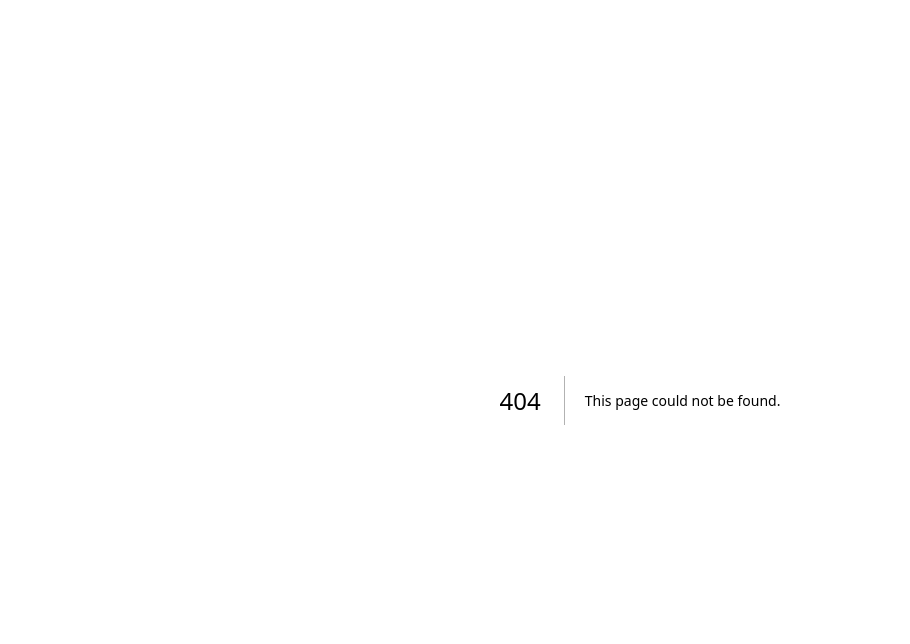
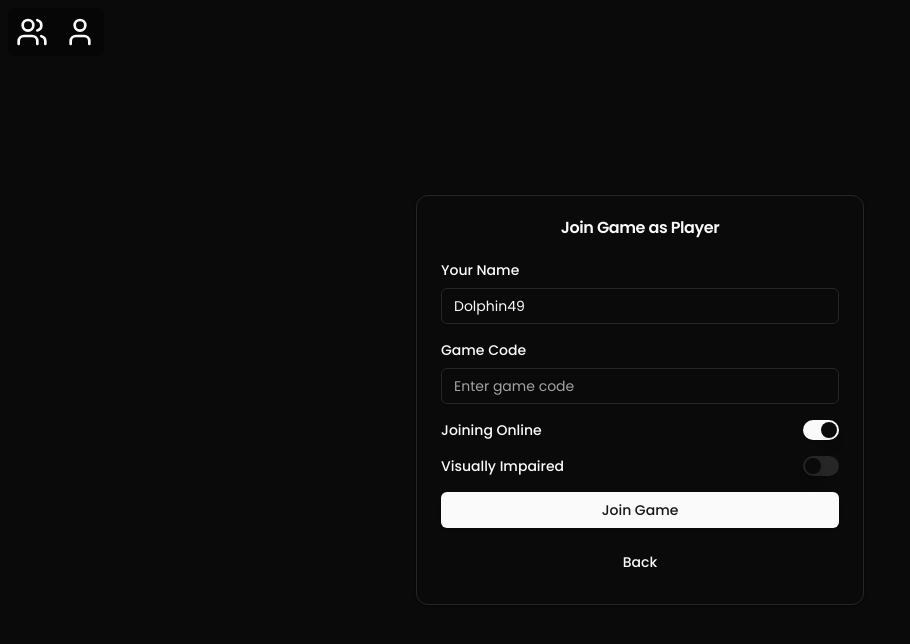
Before and after one commit to edwnl/unihack-2025, a Next.js app in the folder frontend/: page /poker/player in a window 1280 px wide. Before the commit this address had no page. Shown: the top 644 px of the page, without its empty margins (0-910 px from the left). Built offline with nearby package versions, Linux system fonts and the light colour scheme; no server answers.

Commit message:
Edwin/waiting page impl (#28)
* added debug navigation

* re-worked the routing and implemented waiting page

* lint and format

* merge pick game

* fix routing bugs

```diff
--- a/frontend/app/layout.tsx
+++ b/frontend/app/layout.tsx
@@ -2,6 +2,7 @@ import type { Metadata } from "next";
 import "./globals.css";
 import { Poppins } from "next/font/google";
 import { GameProvider } from "@/lib/game-context";
+import DebugNavigation from "@/components/debug-navigation";
 
 const poppins = Poppins({
   subsets: ["latin"],
@@ -21,6 +22,7 @@ export default function RootLayout({
   return (
     <html lang="en" className="dark">
       <body className={`${poppins.className} antialiased`}>
+        <DebugNavigation />
         <GameProvider>{children}</GameProvider>
       </body>
     </html>
--- a/frontend/app/pick-game/page.tsx
+++ b/frontend/app/pick-game/page.tsx
@@ -1,10 +1,13 @@
 "use client";
+
 import { useRouter } from "next/navigation";
 import Link from "next/link";
 import { Button } from "@/components/ui/button";
 import { ArrowLeft } from "lucide-react";
+
 export default function GameSelectionPage() {
   const router = useRouter();
+
   return (
     <main className="flex min-h-screen flex-col items-center justify-center p-4 md:p-8">
       <Button
@@ -19,7 +22,7 @@ export default function GameSelectionPage() {
       <div className="w-full pt-14 md:pt-0">
         <h1 className="text-3xl font-bold text-center mb-12">Select a Game</h1>
         <div className="grid grid-cols-1 md:grid-cols-3 gap-8 max-w-5xl mx-auto">
-          <Link href="/pick-game/start" className="block w-full h-full">
+          <Link href="/poker" className="block w-full h-full">
             <div className="w-full aspect-[3/4] rounded-xl overflow-hidden shadow-lg bg-blue-900 flex flex-col items-center justify-center hover:opacity-90 transition-opacity">
               <span
                 className="text-6xl mb-4"
--- a/frontend/app/pick-game/start/dealer/page.tsx
+++ b/frontend/app/poker/dealer/page.tsx
@@ -8,23 +8,38 @@ import { Card, CardContent, CardHeader, CardTitle } from "@/components/ui/card";
 
 export default function DealerCreatePage() {
   const router = useRouter();
-  const { setUserRole } = useGameContext();
+  const { setUserRole, setGameRoom } = useGameContext();
   const [loading, setLoading] = useState(false);
   const [error, setError] = useState<string | null>(null);
+
+  // Backend URL with fallback
+  const backendUrl =
+    process.env.NEXT_PUBLIC_BACKEND_URL || "http://localhost:8080";
 
   const handleDealerCreate = async () => {
     setLoading(true);
     setError(null);
 
     try {
-      // temporary
+      const response = await fetch(`${backendUrl}/api/game/dealer/create`, {
+        method: "POST",
+        headers: { "Content-Type": "application/json" },
+      });
+
+      if (!response.ok) {
+        throw new Error("Failed to create game room");
+      }
+
+      const data = await response.json();
+      setGameRoom(data);
+
+      // Set user role with dealer ID
       setUserRole({
         role: "DEALER",
-        playerId: "temp-dealer-id",
+        playerId: data.dealerId,
       });
 
-      // home for now
-      router.push("/");
+      router.push(`waiting/${data.id}`);
     } catch (err) {
       setError((err as Error).message);
     } finally {
@@ -58,7 +73,7 @@ export default function DealerCreatePage() {
             <Button
               variant="ghost"
               className="w-full mt-4"
-              onClick={() => router.push("/pick-game/start")}
+              onClick={() => router.push("/poker")}
             >
               Back
             </Button>
--- a/frontend/app/pick-game/game/[id]/page.tsx
+++ b/frontend/app/poker/game/[id]/page.tsx
@@ -6,6 +6,7 @@ import { useParams, useRouter } from "next/navigation";
 import { useGameContext } from "@/lib/game-context";
 import { connectWebSocket, disconnectWebSocket } from "@/lib/websocket-service";
 import DealerView from "@/components/dealer-view";
+import PlayerView from "@/components/player-view";
 
 export default function GamePage() {
   const params = useParams();
@@ -75,7 +76,11 @@ export default function GamePage() {
 
   return (
     <main className="flex min-h-screen flex-col items-center p-4 md:p-8">
-      <DealerView gameId={gameId} />
+      {userRole?.role === "PLAYER" ? (
+        <PlayerView gameId={gameId} />
+      ) : (
+        <DealerView gameId={gameId} />
+      )}
     </main>
   );
 }
--- a/frontend/app/pick-game/start/page.tsx
+++ b/frontend/app/poker/page.tsx
@@ -1,3 +1,4 @@
+// frontend/app/start/page.tsx
 "use client";
 
 import { useRouter } from "next/navigation";
@@ -16,15 +17,9 @@ export default function StartPage() {
     });
 
     if (role === "PLAYER") {
-      // player details page
-      router.push("/pick-game/start/player");
+      router.push("poker/player");
     } else {
-      // dealer -> waiting room
-      const mockGameCode = Math.random()
-        .toString(36)
-        .substring(2, 8)
-        .toUpperCase();
-      router.push(`/pick-game/waiting/${mockGameCode}`);
+      router.push("poker/dealer");
     }
   };
 
@@ -33,7 +28,8 @@ export default function StartPage() {
       <Button
         variant="ghost"
         className="absolute top-4 left-4"
-        onClick={() => router.push("/pick-game")}
+        onClick={() => router.push("/")}
+        aria-label="Go back to home page"
       >
         <ArrowLeft className="w-5 h-5 mr-1" />
         Back
@@ -41,13 +37,18 @@ export default function StartPage() {
 
       <div className="w-full max-w-md">
         <div className="max-w-md w-full">
-          <h1 className="text-3xl font-bold text-center text-b mb-6">
+          <h1 className="text-3xl font-bold text-center mb-6" id="page-heading">
             Ready to play? 🃏
           </h1>
-          <div className="space-y-4">
-            <div
+          <div
+            className="space-y-4"
+            role="group"
+            aria-labelledby="page-heading"
+          >
+            <button
               onClick={() => handleRoleSelect("PLAYER")}
-              className="group block w-full py-3 bg-gray-100 text-black font-bold rounded-lg shadow-md hover:bg-[#ffe330] transition duration-300 text-center relative overflow-hidden cursor-pointer"
+              className="group block w-full py-3 bg-gray-100 text-black font-bold rounded-lg shadow-md hover:bg-primary/90 transition duration-300 text-center relative overflow-hidden cursor-pointer"
+              aria-label="Join a game as a player"
             >
               <div className="relative w-full inline-flex justify-center items-center">
                 <span className="inline-block mr-0 group-hover:mr-2 transition-all duration-300 align-middle">
@@ -57,10 +58,11 @@ export default function StartPage() {
                   &gt; Player
                 </span>
               </div>
-            </div>
-            <div
+            </button>
+            <button
               onClick={() => handleRoleSelect("DEALER")}
-              className="group block w-full py-3 bg-gray-100 text-black font-bold rounded-lg shadow-md hover:bg-[#ffe330] transition duration-300 text-center relative overflow-hidden cursor-pointer"
+              className="group block w-full py-3 bg-gray-100 text-black font-bold rounded-lg shadow-md hover:bg-primary/90 transition duration-300 text-center relative overflow-hidden cursor-pointer"
+              aria-label="Create a lobby as a dealer"
             >
               <div className="relative w-full inline-flex justify-center items-center">
                 <span className="inline-block mr-0 group-hover:mr-2 transition-all duration-300 align-middle">
@@ -70,7 +72,7 @@ export default function StartPage() {
                   &gt; Dealer
                 </span>
               </div>
-            </div>
+            </button>
           </div>
         </div>
       </div>
--- a/frontend/app/pick-game/start/player/page.tsx
+++ b/frontend/app/poker/player/page.tsx
@@ -1,25 +1,30 @@
+// frontend/app/start/player/page.tsx
+
 "use client";
 
 import { useState } from "react";
 import { Button } from "@/components/ui/button";
 import { useRouter } from "next/navigation";
 import { useGameContext } from "@/lib/game-context";
-import { Input } from "@/components/ui/input";
 import { Switch } from "@/components/ui/switch";
-import { Label } from "@/components/ui/label";
 import { Card, CardContent, CardHeader, CardTitle } from "@/components/ui/card";
+import { generateRandomName } from "@/lib/name-generator";
 
 export default function PlayerJoinPage() {
   const router = useRouter();
-  const { setUserRole } = useGameContext();
+  const { setUserRole, setGameRoom } = useGameContext();
   const [loading, setLoading] = useState(false);
   const [error, setError] = useState<string | null>(null);
 
-  // player states
-  const [name, setName] = useState("");
+  // Form state for player
+  const [name, setName] = useState(generateRandomName());
   const [gameCode, setGameCode] = useState("");
   const [online, setOnline] = useState(true);
   const [visuallyImpaired, setVisuallyImpaired] = useState(false);
+
+  // Backend URL with fallback
+  const backendUrl =
+    process.env.NEXT_PUBLIC_BACKEND_URL || "http://localhost:8080";
 
   const handlePlayerJoin = async () => {
     if (!name || !gameCode) {
@@ -31,14 +36,33 @@ export default function PlayerJoinPage() {
     setError(null);
 
     try {
-      // temp
+      const response = await fetch(`${backendUrl}/api/game/player/join`, {
+        method: "POST",
+        headers: { "Content-Type": "application/json" },
+        body: JSON.stringify({ name, gameCode, online, visuallyImpaired }),
+      });
+
+      if (!response.ok) {
+        const errorText = await response.text();
+        throw new Error(errorText || "Failed to join game");
+      }
+
+      const player = await response.json();
+
+      // Set user role with player ID returned from server
       setUserRole({
         role: "PLAYER",
-        playerId: "temp-player-id",
+        playerId: player.id,
       });
 
-      // home
-      router.push("/");
+      // Get room details
+      const roomResponse = await fetch(`${backendUrl}/api/game/${gameCode}`);
+      if (roomResponse.ok) {
+        const room = await roomResponse.json();
+        setGameRoom(room);
+      }
+
+      router.push(`/poker/waiting/${gameCode}`);
     } catch (err) {
       setError((err as Error).message);
     } finally {
@@ -56,27 +80,38 @@ export default function PlayerJoinPage() {
           <CardContent>
             <div className="flex flex-col space-y-4">
               <div className="space-y-2">
-                <Label htmlFor="name">Your Name</Label>
-                <Input
+                <label htmlFor="name" className="block text-sm font-medium">
+                  Your Name
+                </label>
+                <input
                   id="name"
+                  type="text"
                   value={name}
+                  maxLength={16} // <-- Enforces a 16-character limit
                   onChange={(e) => setName(e.target.value)}
                   placeholder="Enter your name"
+                  className="flex h-9 w-full rounded-md border border-input bg-transparent px-3 py-1 text-base shadow-sm transition-colors file:border-0 file:bg-transparent file:text-sm file:font-medium file:text-foreground placeholder:text-muted-foreground focus-visible:outline-none focus-visible:ring-1 focus-visible:ring-ring disabled:cursor-not-allowed disabled:opacity-50 md:text-sm"
                 />
               </div>
 
               <div className="space-y-2">
-                <Label htmlFor="gameCode">Game Code</Label>
-                <Input
+                <label htmlFor="gameCode" className="block text-sm font-medium">
+                  Game Code
+                </label>
+                <input
                   id="gameCode"
+                  type="text"
                   value={gameCode}
                   onChange={(e) => setGameCode(e.target.value.toUpperCase())}
                   placeholder="Enter game code"
+                  className="flex h-9 w-full rounded-md border border-input bg-transparent px-3 py-1 text-base shadow-sm transition-colors file:border-0 file:bg-transparent file:text-sm file:font-medium file:text-foreground placeholder:text-muted-foreground focus-visible:outline-none focus-visible:ring-1 focus-visible:ring-ring disabled:cursor-not-allowed disabled:opacity-50 md:text-sm"
                 />
               </div>
 
               <div className="flex items-center justify-between">
-                <Label htmlFor="online">Joining Online</Label>
+                <label htmlFor="online" className="block text-sm font-medium">
+                  Joining Online
+                </label>
                 <Switch
                   id="online"
                   checked={online}
@@ -85,7 +120,12 @@ export default function PlayerJoinPage() {
               </div>
 
               <div className="flex items-center justify-between">
-                <Label htmlFor="visuallyImpaired">Visually Impaired</Label>
+                <label
+                  htmlFor="visuallyImpaired"
+                  className="block text-sm font-medium"
+                >
+                  Visually Impaired
+                </label>
                 <Switch
                   id="visuallyImpaired"
                   checked={visuallyImpaired}
@@ -107,7 +147,7 @@ export default function PlayerJoinPage() {
             <Button
               variant="ghost"
               className="w-full mt-4"
-              onClick={() => router.push("/pick-game/start")}
+              onClick={() => router.push("/poker")}
             >
               Back
             </Button>
--- a/frontend/app/pick-game/waiting/[id]/page.tsx
+++ b/frontend/app/poker/waiting/[id]/page.tsx
@@ -1,24 +1,102 @@
+// frontend/app/waiting/[id]/page.tsx
 "use client";
 
-import { useState } from "react";
+import { useEffect, useState } from "react";
 import { useParams, useRouter } from "next/navigation";
 import { Button } from "@/components/ui/button";
 import { Card, CardContent, CardHeader, CardTitle } from "@/components/ui/card";
 import { useGameContext } from "@/lib/game-context";
+import { connectWebSocket, disconnectWebSocket } from "@/lib/websocket-service";
+import { generateRandomName } from "@/lib/name-generator";
 
 export default function WaitingRoomPage() {
   const params = useParams();
   const router = useRouter();
   const gameId = params.id as string;
-  const [error] = useState<string | null>(null);
+  const { gameRoom, setGameRoom, userRole } = useGameContext();
+  const [error, setError] = useState<string | null>(null);
   const [isCopied, setIsCopied] = useState(false);
-  const { userRole } = useGameContext();
 
-  // mock up to test
-  const mockPlayers = [
-    { id: "1", name: "Player 1", online: true, visuallyImpaired: false },
-    { id: "2", name: "Player 2", online: true, visuallyImpaired: true },
-  ];
+  // Backend URL
+  const backendUrl =
+    process.env.NEXT_PUBLIC_BACKEND_URL || "http://localhost:8080";
+
+  // Connect to WebSocket
+  useEffect(() => {
+    connectWebSocket(gameId, (updatedRoom) => {
+      setGameRoom(updatedRoom);
+
+      // If game has started, redirect to game page
+      if (updatedRoom.gameState !== "WAITING") {
+        router.push(`/poker/game/${gameId}`);
+      }
+    });
+
+    return () => {
+      disconnectWebSocket();
+    };
+  }, [gameId, setGameRoom, userRole, router]);
+
+  // Fetch initial game state
+  useEffect(() => {
+    const fetchGameRoom = async () => {
+      try {
+        const response = await fetch(`${backendUrl}/api/game/${gameId}`);
+        if (!response.ok) {
+          throw new Error("Game room not found");
+        }
+        const data = await response.json();
+        setGameRoom(data);
+
+        // Check if game has already started
+        if (data.gameState !== "WAITING") {
+          router.push(`/poker/game/${gameId}`);
+        }
+      } catch (err) {
+        setError((err as Error).message);
+      }
+    };
+
+    fetchGameRoom();
+  }, [gameId, backendUrl, setGameRoom, userRole, router]);
+
+  const handleAddFakePlayer = async () => {
+    try {
+      // Prompt the dealer for the fake player's name
+      const fakeName = generateRandomName();
+
+      const response = await fetch(
+        `${backendUrl}/api/game/dealer/add-fake-player`,
+        {
+          method: "POST",
+          headers: { "Content-Type": "application/json" },
+          body: JSON.stringify({ name: fakeName, gameCode: gameId }),
+        },
+      );
+
+      if (!response.ok) {
+        const errorText = await response.text();
+        throw new Error(errorText || "Failed to add fake player");
+      }
+    } catch (err) {
+      setError((err as Error).message);
+    }
+  };
+
+  const handleStartGame = async () => {
+    try {
+      const response = await fetch(`${backendUrl}/api/game/${gameId}/start`, {
+        method: "POST",
+      });
+
+      if (!response.ok) {
+        const errorText = await response.text();
+        throw new Error(errorText || "Failed to start game");
+      }
+    } catch (err) {
+      setError((err as Error).message);
+    }
+  };
 
   const copyGameCode = () => {
     navigator.clipboard.writeText(gameId);
@@ -26,10 +104,7 @@ export default function WaitingRoomPage() {
     setTimeout(() => setIsCopied(false), 2000);
   };
 
-  const handleStartGame = () => {
-    // router.push(`/pick-game/game/${gameId}`); WHEN game file implementation is added
-    router.push("/");
-  };
+  if (!gameRoom) return <p className="text-center p-8">Loading...</p>;
 
   return (
     <main className="flex min-h-screen flex-col items-center p-4 md:p-8">
@@ -54,7 +129,7 @@ export default function WaitingRoomPage() {
                 </div>
               </div>
               <span className="text-sm font-normal bg-secondary px-3 py-1 rounded">
-                WAITING
+                {gameRoom.gameState}
               </span>
             </CardTitle>
           </CardHeader>
@@ -62,13 +137,13 @@ export default function WaitingRoomPage() {
             <div className="flex flex-col space-y-4">
               <div>
                 <h3 className="text-lg font-medium mb-2">
-                  Players ({mockPlayers.length}/5):
+                  Players ({gameRoom.players.length}/5):
                 </h3>
-                {mockPlayers.length === 0 ? (
+                {gameRoom.players.length === 0 ? (
                   <p>No players have joined yet.</p>
                 ) : (
                   <ul className="divide-y">
-                    {mockPlayers.map((player) => (
+                    {gameRoom.players.map((player) => (
                       <li
                         key={player.id}
                         className="flex items-center justify-between py-2"
@@ -95,15 +170,28 @@ export default function WaitingRoomPage() {
               {userRole?.role === "DEALER" && (
                 <div className="mt-4">
                   <Button
+                    onClick={handleAddFakePlayer}
+                    variant="outline"
+                    className="w-full mb-4"
+                    disabled={gameRoom.players.length >= 5}
+                  >
+                    Add Fake Player
+                  </Button>
+                  <Button
                     onClick={handleStartGame}
-                    disabled={mockPlayers.length < 2}
+                    disabled={gameRoom.players.length < 3}
                     className="w-full"
                   >
                     Start Game
                   </Button>
-                  {mockPlayers.length < 2 && (
+                  {gameRoom.players.length < 3 && (
                     <p className="text-sm text-muted-foreground mt-2 text-center">
-                      At least 2 players are required to start the game.
+                      At least 3 players are required to start the game.
+                    </p>
+                  )}
+                  {gameRoom.players.length >= 5 && (
+                    <p className="text-sm text-muted-foreground mt-2 text-center">
+                      Maximum player limit reached (5).
                     </p>
                   )}
                 </div>
@@ -123,7 +211,7 @@ export default function WaitingRoomPage() {
         </Card>
 
         <div className="text-center">
-          <Button variant="ghost" onClick={() => router.push("/")}>
+          <Button variant="ghost" onClick={() => router.push("/poker")}>
             Leave Game
           </Button>
         </div>
--- /dev/null
+++ b/frontend/components/debug-navigation.tsx
@@ -0,0 +1,28 @@
+// frontend/components/debug-navigation.tsx
+"use client";
+
+import { useRouter } from "next/navigation";
+import { User, Users } from "lucide-react";
+
+export default function DebugNavigation() {
+  const router = useRouter();
+
+  return (
+    <div className="fixed top-2 left-2 z-50 flex gap-2 bg-black/30 backdrop-blur-sm p-1 rounded-md">
+      <button
+        onClick={() => router.push("/poker/dealer")}
+        className="text-xs p-1 hover:bg-gray-700 rounded-md"
+        title="Go to dealer start"
+      >
+        <Users size={32} />
+      </button>
+      <button
+        onClick={() => router.push("/poker/player")}
+        className="text-xs p-1 hover:bg-gray-700 rounded-md"
+        title="Go to player start"
+      >
+        <User size={32} />
+      </button>
+    </div>
+  );
+}
--- /dev/null
+++ b/frontend/lib/name-generator.ts
@@ -0,0 +1,31 @@
+export function generateRandomName(): string {
+  const nouns = [
+    "Panda",
+    "Tiger",
+    "Eagle",
+    "Shark",
+    "Lion",
+    "Falcon",
+    "Wolf",
+    "Hawk",
+    "Bear",
+    "Owl",
+    "Fox",
+    "Raven",
+    "Cobra",
+    "Jaguar",
+    "Dragon",
+    "Phoenix",
+    "Turtle",
+    "Dolphin",
+    "Bison",
+    "Coyote",
+    "Elephant",
+    "Rhino",
+  ];
+
+  const noun = nouns[Math.floor(Math.random() * nouns.length)];
+  const number = Math.floor(Math.random() * 100);
+
+  return `${noun}${number}`;
+}
```
